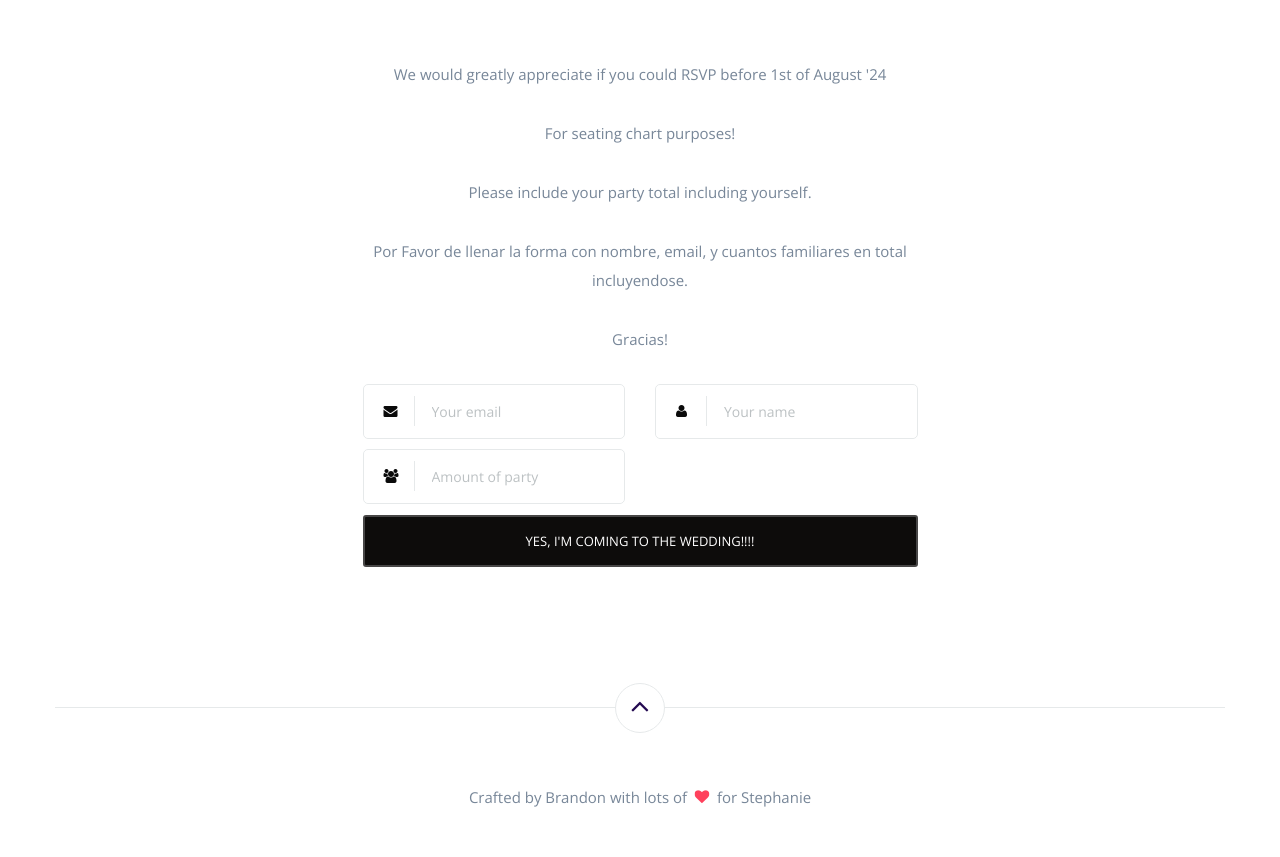
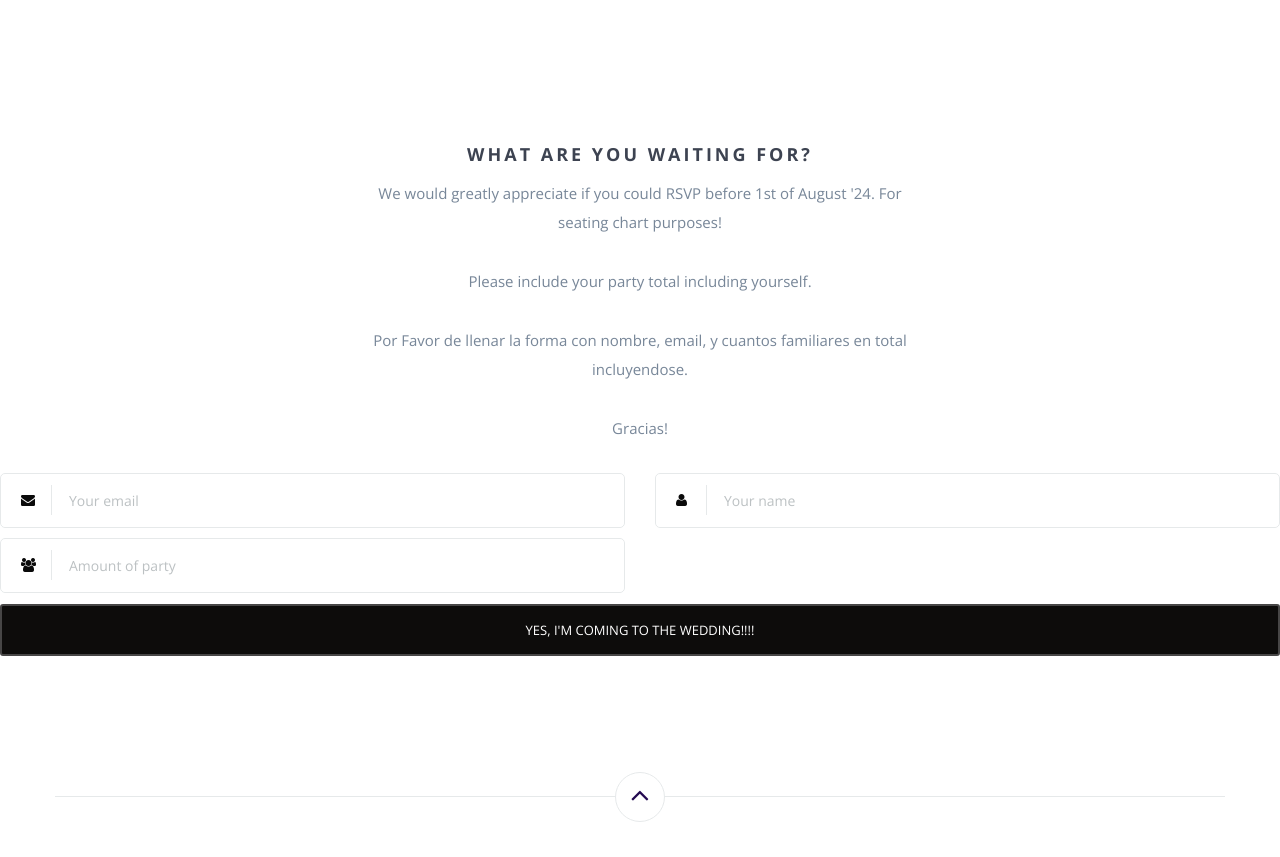
Before and after one commit to bg2398/MyWedding, a website: page index.html in a window 1280 px wide. Shown: the part 3980-4837 px from the top of the page. Drawn offline with nearby package versions, Linux system fonts and the light colour scheme; some packages are replaced by stand-ins of ours; files whose address does not match are found by name.

Commit message:
edited rsvp text bug

```diff
--- a/index.html
+++ b/index.html
@@ -485,15 +485,19 @@ I first met my wife through a local church, where our paths crossed during a Sat
         </div><!-- /.modal-dialog -->
     </div><!-- /.modal -->
 
-    <div class="container">
+    <div class="container" style="margin-top: 60px;">
         <div class="row">
             <div class="col-md-6 col-md-offset-3">
-                <!-- <h3>What are you waiting for?</h3> -->
-                <p>We would greatly appreciate if you could RSVP before 1st of August '24</p>
-                <p>For seating chart purposes!</p>
+                <h3>What are you waiting for?</h3>
+                <p>We would greatly appreciate if you could RSVP before 1st of August '24. For seating chart purposes!</p>
+                <!-- <p>For seating chart purposes!</p> -->
                 <p>Please include your party total including yourself.</p>
                 <p>Por Favor de llenar la forma con nombre, email, y cuantos familiares en total incluyendose.</p>
                 <p>Gracias!</p>
+            </div>
+        </div>
+    </div>
+
 
                 <form id="rsvp-form" class="rsvp-form"
                       action=""
--- a/sass/styles.scss
+++ b/sass/styles.scss
@@ -749,6 +749,8 @@ Embed video
 /* ==========================================================================
 Google map
 ========================================================================== */
+
+
 #map-canvas {
   height: 500px;
   width: 100%;
```
